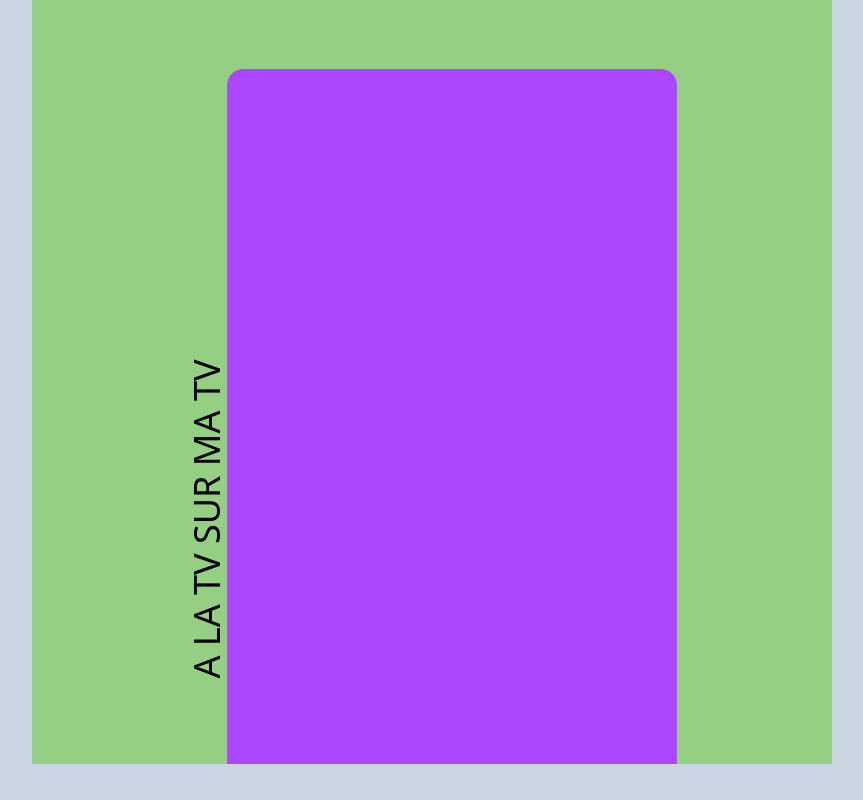
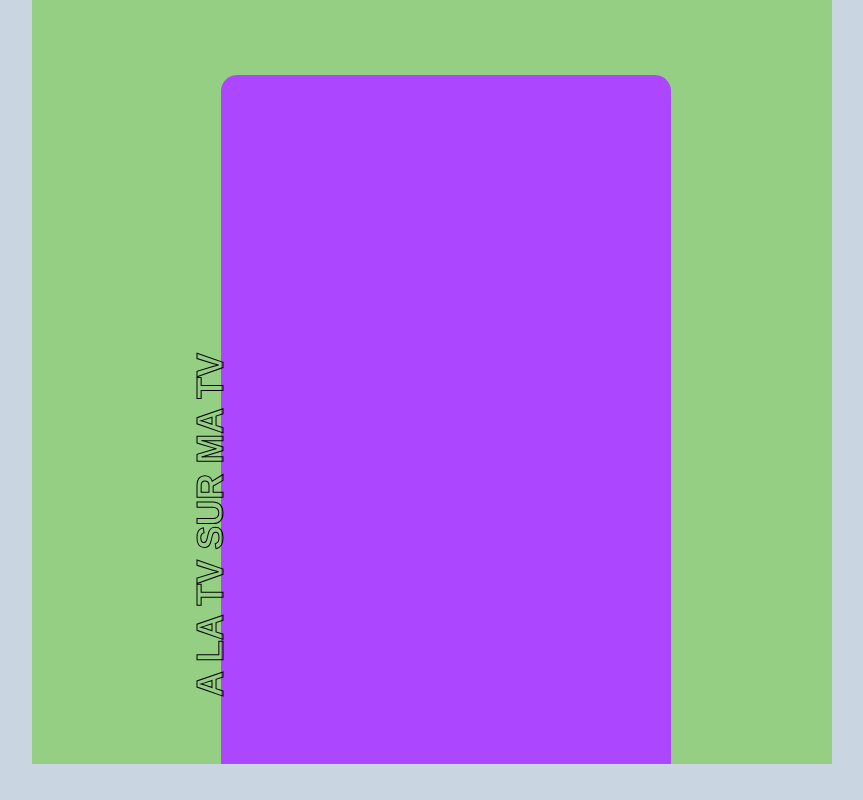
Before and after one commit to theaupoulat/medusa_slideshow, a React (Vite) app: page / in a window 1280 px wide. Shown: the part 432-1232 px from the top of the page, without its empty margins (208-1071 px from the left). Built offline with nearby package versions, Linux system fonts and the light colour scheme.

Commit message:
feat: get media name style right

```diff
--- a/src/App.css
+++ b/src/App.css
@@ -118,3 +118,17 @@
     @apply bg-background text-foreground;
   }
 }
+
+.media_name {
+  color: transparent;
+  -webkit-text-stroke-width: 1px;
+  font-family: "Helvetica Neue LT Pro", sans-serif;
+  font-weight: 900;
+  font-stretch: condensed;
+  font-size: 36px;
+  line-height: 1;
+  margin-bottom: -8px;
+  letter-spacing: 0;
+  text-align: center;
+  text-transform: uppercase;
+}
--- a/src/SlidePreview.tsx
+++ b/src/SlidePreview.tsx
@@ -47,10 +47,10 @@ export const SlidePreview = () => {
       >
         <div
           id="media_name"
-          className=" uppercase text-4xl"
+          className="media_name"
           style={{
             transform: `translateX(${textPosition}px)`,
-            color: textColor,
+            WebkitTextStrokeColor: textColor,
           }}
         >
           a la tv sur ma tv
```
